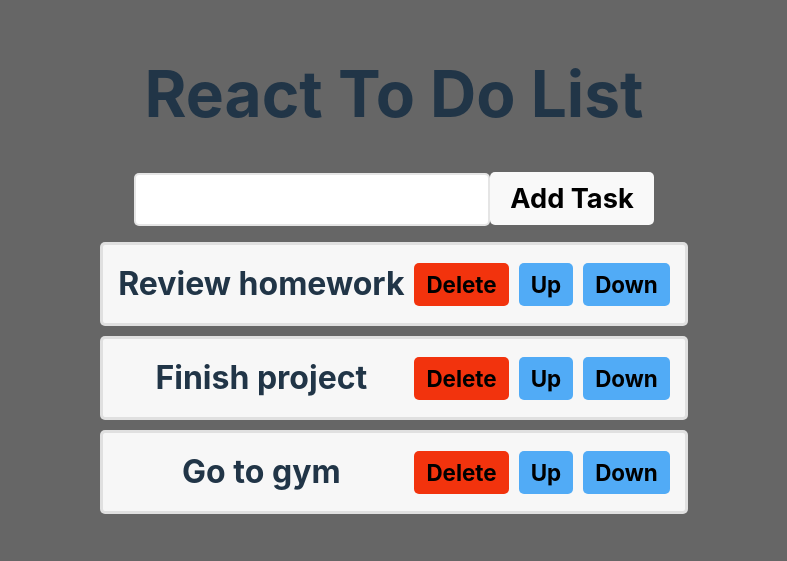
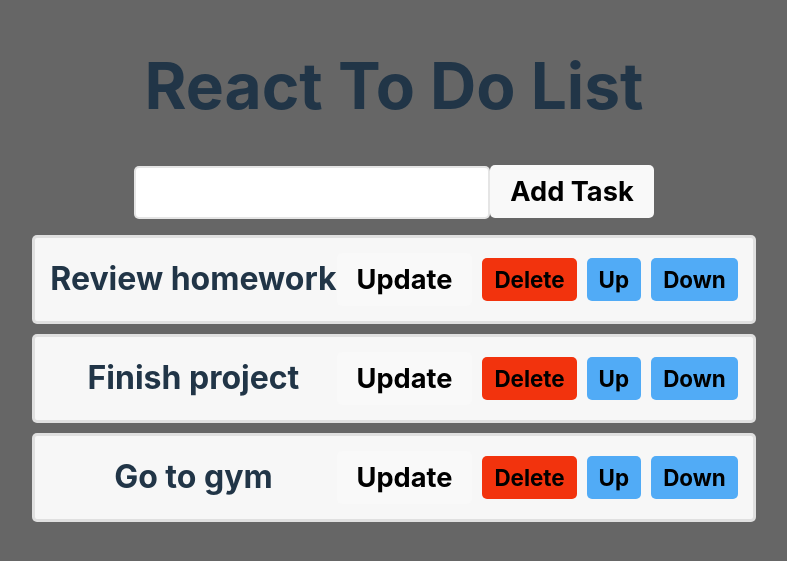
Before and after one commit to tigerhostsolutions/RTT50-MERN-RALAB320-TODOLIST, a React (Vite) app: page / in a window 1280 px wide. Shown: the part 127-688 px from the top of the page, without its empty margins (246-1033 px from the left). Built offline with nearby package versions, Linux system fonts and the light colour scheme.

Commit message:
create/update: added edit button

```diff
--- a/src/components/ToDoList.jsx
+++ b/src/components/ToDoList.jsx
@@ -4,6 +4,8 @@ import './TodoList.css';
 const ToDoList = () => {
   const [tasks, setTasks] = useState(['Review homework', 'Finish project', 'Go to gym']);
   const [newTask, setNewTask] = useState('');
+  const [editIndex, setEditIndex] = useState(null);
+
 
   const addTask = () => {
     if (newTask.trim() !== '') {
@@ -12,12 +14,27 @@ const ToDoList = () => {
     }
   };
 
-  function deleteTask(index) {
+  const startUpdateTask = (index) => {
+    setEditIndex(index); // Set the index of the task being edited
+    setNewTask(tasks[index]); // Populate the input field with the task's current value
+  };
+
+  const updateTask = () => {
+    if (newTask.trim() !== '' && editIndex !== null) {
+      const updatedTasks = [...tasks];
+      updatedTasks[editIndex] = newTask; // Update the specified task
+      setTasks(updatedTasks); // Set the updated tasks in the state
+      setNewTask(''); // Clear the input field
+      setEditIndex(null); // Exit editing mode
+    }
+  };
+
+  const deleteTask = (index) => {
     const updatedTasks = tasks.filter((_, i) => i !== index);
     setTasks(updatedTasks);
   }
 
-  function moveTaskUp(index) {
+  const moveTaskUp = (index) => {
     if (index > 0) {
       const updatedTasks = [...tasks];
       [updatedTasks[index], updatedTasks[index - 1]] =
@@ -26,7 +43,7 @@ const ToDoList = () => {
     }
   }
 
-  function moveTaskDown(index) {
+  const moveTaskDown = (index) => {
     if (index < tasks.length - 1) {
       const updatedTasks = [...tasks];
       [updatedTasks[index], updatedTasks[index + 1]] = [updatedTasks[index + 1], updatedTasks[index]];
@@ -43,11 +60,20 @@ const ToDoList = () => {
               (e) => setNewTask(e.target.value)
             }
         />
-        <button onClick = {addTask} >Add Task</button >
+        {/*<button onClick = {addTask} >Add Task</button >*/}
+        <button onClick={editIndex !== null ? updateTask : addTask}>
+          {editIndex !== null ? 'Update Task' : 'Add Task'}
+        </button>
         <ol >
           {tasks.map((task, index) =>
               <li key = {index} >
                 <span className = "text" >{task}</span >
+                <button
+                    className = "update-button"
+                    onClick = {() => startUpdateTask(index)} >
+                  Update
+                </button >
+
                 <button
                     className = "delete-button"
                     onClick = {() => deleteTask(index)} >
```
